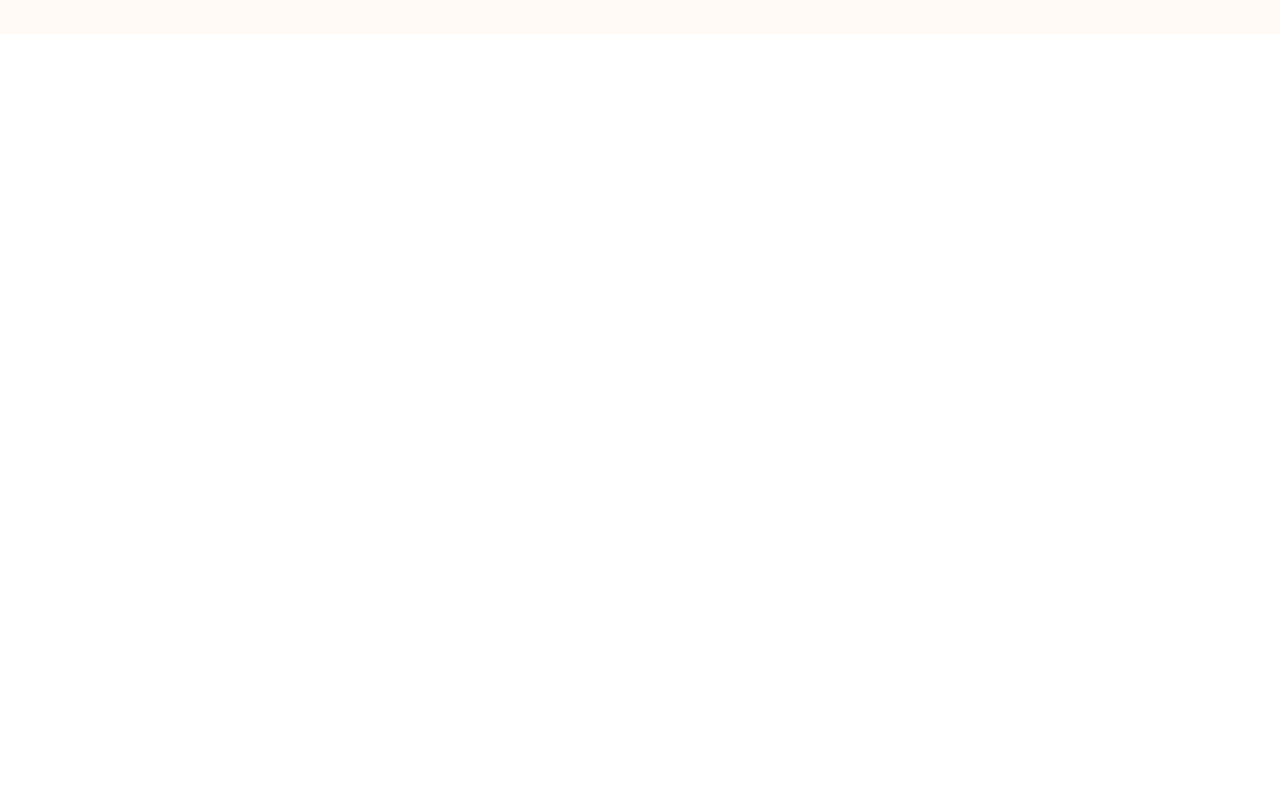
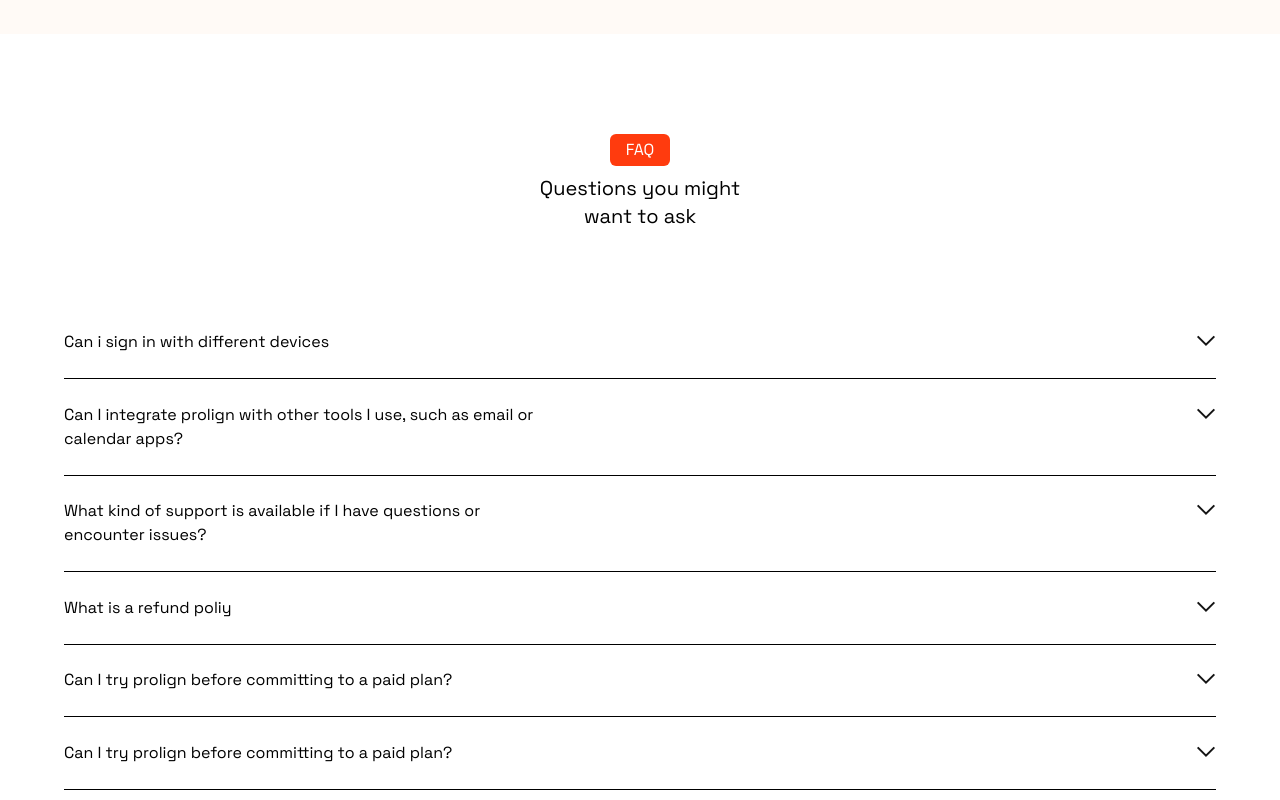
Before and after one commit to t3ch-spawn/proLign, a Svelte app: page / in a window 1280 px wide. Shown: the part 1874-2674 px from the top of the page. Before the commit the page ends 1908 px from the top, so only its background shows below. Built offline with nearby package versions, Linux system fonts and the light colour scheme.

Commit message:
created faq section

```diff
--- a/src/App.svelte
+++ b/src/App.svelte
@@ -3,6 +3,7 @@ import Header from "./components/Header.svelte";
   import Hero from "./components/Hero.svelte";
   import Companies from "./components/Companies.svelte"
   import ManageProj from "./components/ManageProj.svelte"
+  import Faq from "./components/Faq.svelte";
 </script>
 
 <main class="font-grotesk">
@@ -11,6 +12,7 @@ import Header from "./components/Header.svelte";
   <Hero/>
   <Companies/>
   <ManageProj/>
+  <Faq/>
 
 </main>
 
--- /dev/null
+++ b/src/components/Faq.svelte
@@ -0,0 +1,140 @@
+<script>
+  import Btn from "./reusables/Btn.svelte";
+import arrow from "../assets/drop-arrow.svg"
+  import { onMount } from "svelte";
+
+  let clicker = false
+    const faqArr = [
+        {
+            id: 1,
+            question: 'Can i sign in with different devices',
+            response: 'No answers are currently available',
+        },
+        {
+            id: 2,
+            question: 'Can I integrate prolign with other tools I use, such as email or calendar apps?',
+            response: 'No answers are currently available',
+
+        },
+        {
+            id: 3,
+            question: 'What kind of support is available if I have questions or encounter issues?',
+            response: 'We offer customer support to assist you with any questions or problems you may have. Feel free to reach out to our support team through our Contact page.We offer customer support to assist you with any questions or problems you may have. Feel free to reach out to our support team through our Contact page.We offer customer support to assist you with any questions or problems you may have. Feel free to reach out to our support team through our Contact page.We offer customer support to assist you with any questions or problems you may have. Feel free to reach out to our support team through our Contact page.',
+        },
+        {
+            id: 4,
+            question: 'What is a refund poliy',
+            response: 'No answers are currently available',
+        },
+        {
+            id: 5,
+            question: 'Can I try prolign before committing to a paid plan?',
+            response: 'No answers are currently available',
+        },
+        {
+            id: 6,
+            question: 'Can I try prolign before committing to a paid plan?',
+            response: 'No answers are currently available',
+        },
+    ]
+
+    onMount(()=>{
+
+            const arrows = document.querySelectorAll('.drop_arrow')
+
+            console.log(arrows)
+
+            arrows.forEach((arrow, idx)=>{
+                let clicked = false
+                arrow.addEventListener('click', (e)=>{
+
+
+                    const parentDiv = arrow.parentElement.parentElement
+                    const response = parentDiv.querySelector('.response')
+                    const line = parentDiv.querySelector('.line')
+                    line.classList.toggle('active')
+                    response.classList.toggle('active')
+                    arrow.classList.toggle('active')
+                })
+            })
+
+    })
+
+</script>
+
+<div class="mt-[100px] mx-auto w-[100%] flex flex-col items-center">
+
+  <!-- container for heading -->
+<div class="flex flex-col gap-2 items-center">
+    <Btn extraStyles = "bg-lightOrange text-primOrange max-w-fit">
+        FAQ
+    </Btn>
+<h3 class="text-xl max-w-[210px] text-center">
+    Questions you might want to ask
+</h3>
+  </div>
+
+
+  <!-- Container for the faqs -->
+
+  <div class="flex flex-col items-start my-[100px] gap-6 w-[90%]">
+
+    {#each faqArr as faq}
+    <div class="flex flex-col relative w-[100%]">
+        <!-- div containing quesiton and drop down -->
+        <div class="flex w-[100%] justify-between items-start gap-4">
+            <div class="mb-6 max-w-[500px]">{faq.question}</div>
+
+            <img class:active={clicker} src={arrow} alt="" class=" drop_arrow cursor-pointer">
+
+        </div>
+
+        <!-- drop down which animates -->
+        <div class:active={clicker} class="response">{faq.response}</div>
+
+        <!-- line that demacates each faq -->
+        <hr class:active={clicker} class=" line border-none bg-black h-[0.5px] w-[100%]">
+
+        <!-- drop down icon (positioned absolutely) -->
+
+    </div>
+    {/each}
+
+  </div>
+
+
+</div>
+
+<style>
+
+    .response{
+        overflow: hidden;
+        max-height: 0;
+        transition: 0.3s ease-in-out;
+        opacity: 0;
+        }
+
+    .response.active{
+        color: red;
+        position: relative;
+        max-height: 200px;
+        opacity: 1;
+    }
+
+    .drop_arrow{
+        transition: 0.3s
+    }
+
+    .drop_arrow.active{
+        transform: rotate(180deg);
+    }
+
+    .line{
+        transition: 0.3s
+    }
+
+    .line.active{
+        width: 0%
+    }
+
+</style>
--- a/tailwind.config.js
+++ b/tailwind.config.js
@@ -6,6 +6,7 @@ export default {
       colors: {
         primOrange: "#FF3B0E",
         overlay: "rgb(0, 0, 0, 0.2)",
+        lightOrange : '#FCE3C8'
       },
 
       fontFamily: {
```
Also changed, not shown: src/assets/drop-arrow.svg (added).
